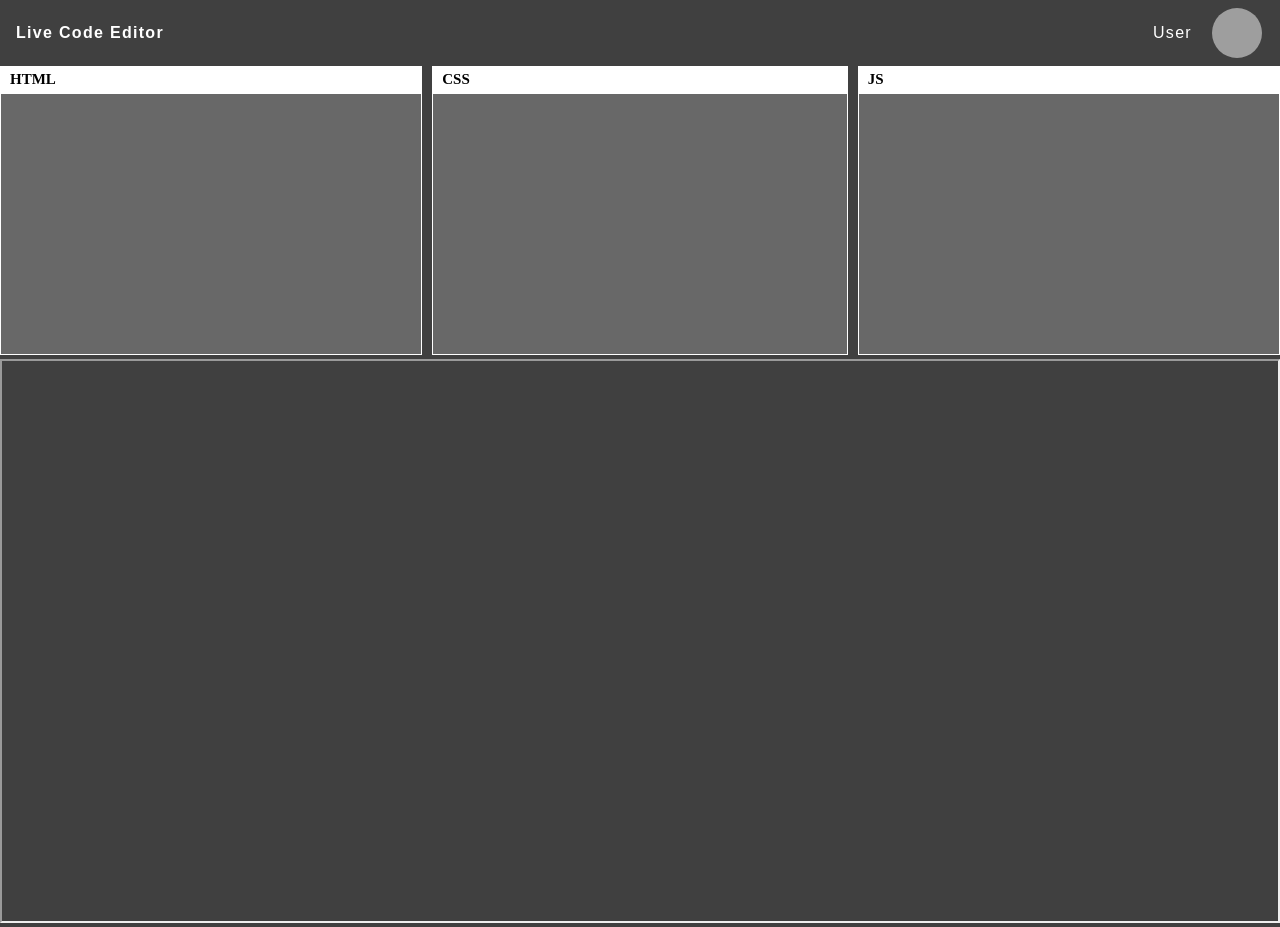
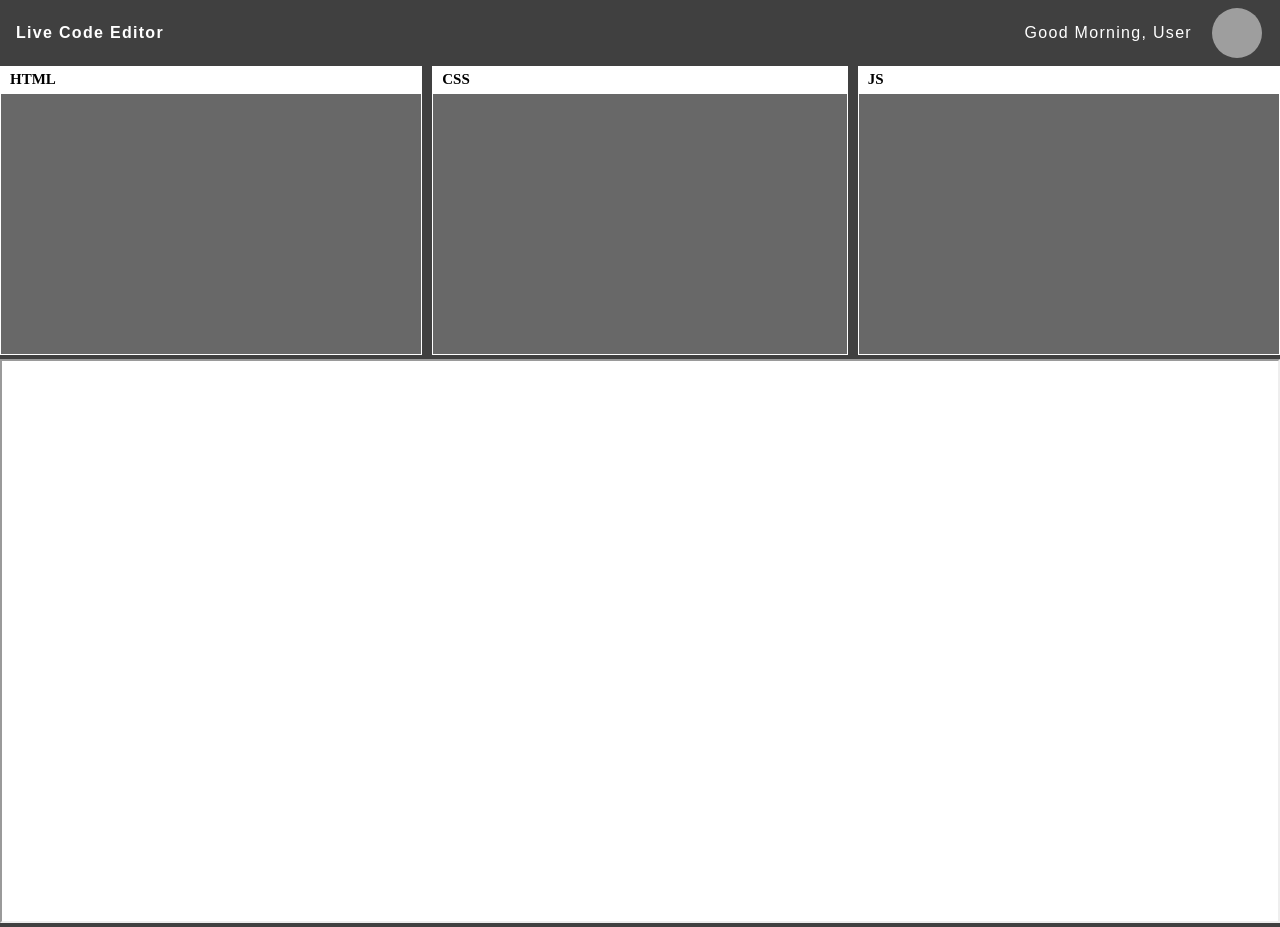
Before and after one commit to AcmeGamers/Live-Editor, a plain HTML site: page index.html in a window 1280 px wide. Drawn offline with nearby package versions, Linux system fonts and the light colour scheme; grey boxes are pictures that could not be loaded.

Commit message:
adding greetings

```diff
--- a/css/global-styles.css
+++ b/css/global-styles.css
@@ -1,6 +1,7 @@
 :root {
   --thm: #404040;
   --text-area: #686868;
+  --font-v1: sans-serif;
 }
 
 body {
@@ -27,13 +28,15 @@ Navigation
 .left-side a,
 .right-side div p {
   color: white;
-  font-family: sans-serif;
+  font-family: var(--font-v1);
   letter-spacing: 1.3px;
 }
 .user-profile {
-  /* background: #fff; */
+  /* Background Image */
   background: url(https://avatars.githubusercontent.com/u/52010365?v=4);
   background-size: cover;
+
+  /* Profile Properties */
   height: 50px;
   width: 50px;
   border-radius: 5pc;
@@ -82,6 +85,8 @@ Output
 ------
  */
 #output iframe {
+  background: #fff;
+
   width: -webkit-fill-available;
   height: 70vh;
 }
--- a/index.html
+++ b/index.html
@@ -24,7 +24,7 @@
       </div>
       <div class="right-side">
         <div class="row verti-center">
-          <p>User</p>
+          <p><span id="time-based-welcome">Hello</span>, User</p>
           <div class="user-profile"></div>
         </div>
       </div>
@@ -107,4 +107,17 @@
       }
     });
   </script> -->
+  <script>
+    // Greetings
+    var time = new Date().getHours();
+    var greeting;
+    if (time < 12) {
+      greeting = "Good Morning";
+    } else if (time < 18) {
+      greeting = "Good Afternoon";
+    } else {
+      greeting = "Good Evening";
+    }
+    document.getElementById("time-based-welcome").innerHTML = greeting;
+  </script>
 </html>
```
